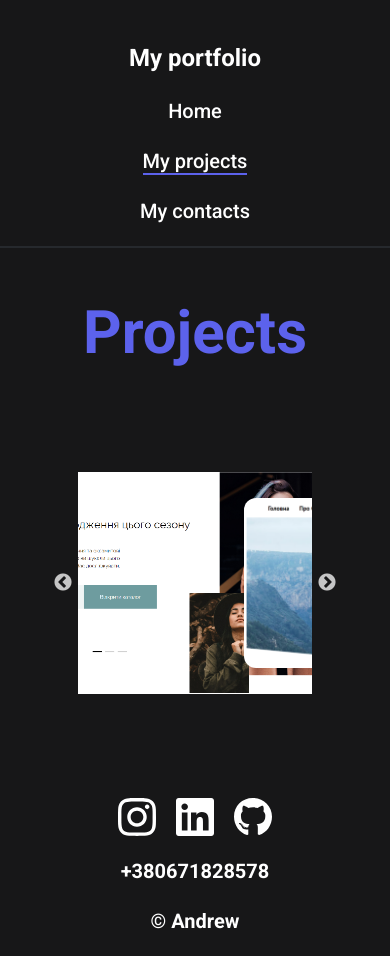
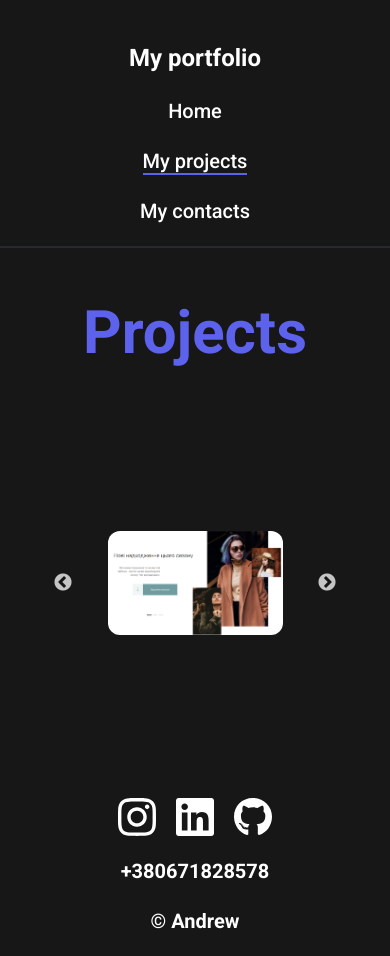
Before and after one commit to DefRiZ/portfolio, a React (Create React App) app: page /projects in a window 390 px wide. Built offline with nearby package versions, Linux system fonts and the light colour scheme.

Commit message:
Next js icon has been added

```diff
--- a/src/components/ProjectItem/ProjectItem.module.scss
+++ b/src/components/ProjectItem/ProjectItem.module.scss
@@ -18,8 +18,11 @@
       border-radius: 12px;
       max-width: 370px;
       max-height: 278px;
-      @media (max-width: 375px) {
-        max-width: 250px;
+      @media (max-width: 625px) {
+        max-width: 270px;
+      }
+      @media (max-width: 450px) {
+        max-width: 175px;
       }
     }
   }
--- a/src/components/Skills/Skills.tsx
+++ b/src/components/Skills/Skills.tsx
@@ -5,6 +5,7 @@ import css from "../../img/skills/css-3-svgrepo-com.svg";
 import js from "../../img/skills/js-svgrepo-com.svg";
 import ts from "../../img/skills/typescript-official-svgrepo-com.svg";
 import react from "../../img/skills/react-svgrepo-com.svg";
+import next from "../../img/skills/nextjs-icon-svgrepo-com.svg";
 import redux from "../../img/skills/redux-svgrepo-com.svg";
 import sass from "../../img/skills/sass-svgrepo-com.svg";
 import tailwind from "../../img/skills/tailwind-svgrepo-com.svg";
@@ -27,6 +28,7 @@ const Skills = () => {
         <img src={js} alt="js" />
         <img src={ts} alt="ts" />
         <img src={react} alt="react" />
+        <img src={next} alt="next" />
         <img src={redux} alt="redux" />
         <img src={sass} alt="sass" />
         <img src={tailwind} alt="tailwind" />
```
Also changed, not shown: src/components/SliderItem/SliderItem.tsx (+8 -0 lines), src/img/skills/nextjs-icon-svgrepo-com.svg (added).
